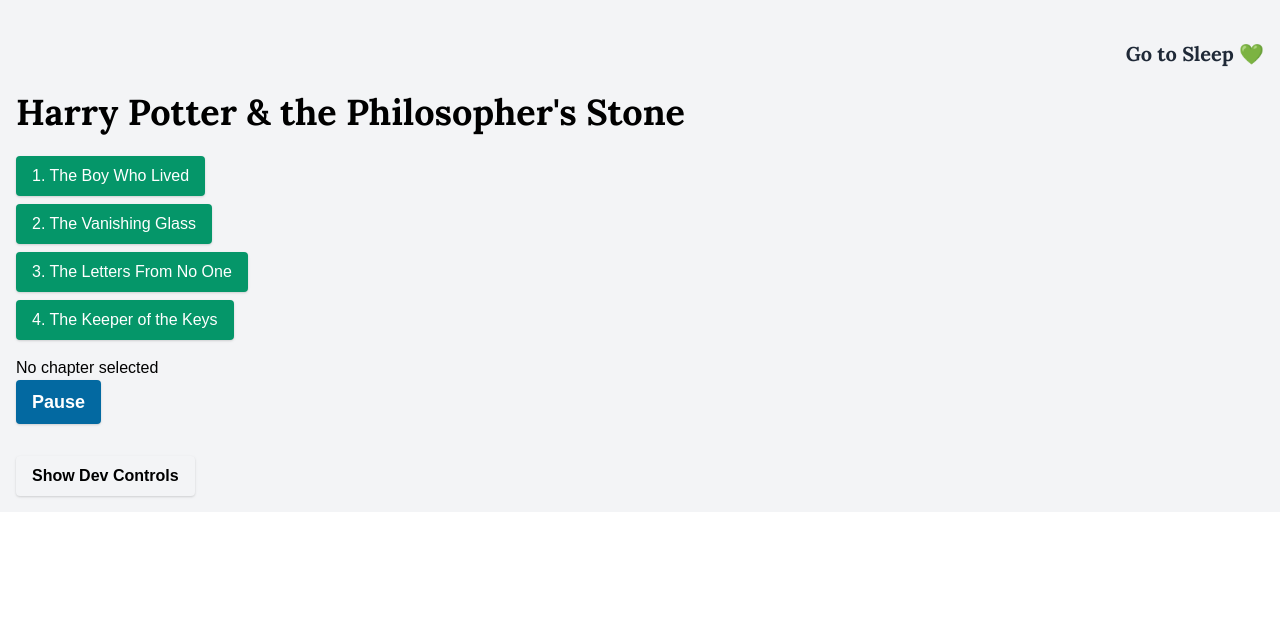
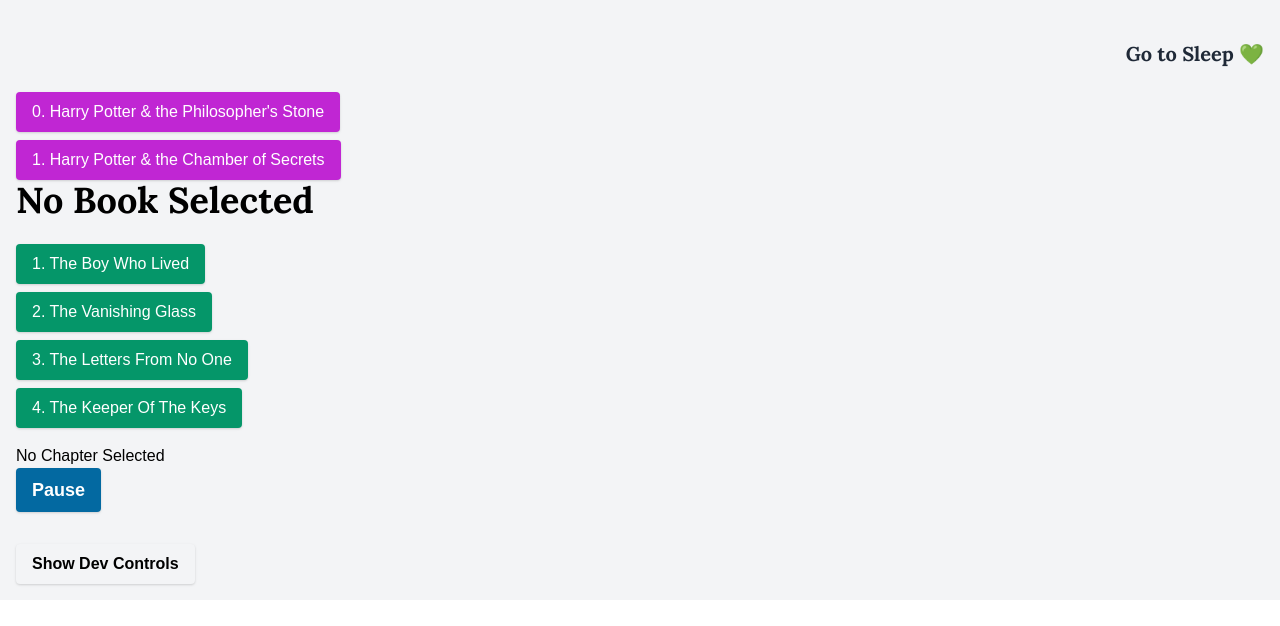
Before and after one commit to b7s9/audiobook-player, a React (Create React App) app: page / in a window 1280 px wide. Shown: the top 626 px of the page. Built offline with nearby package versions, Linux system fonts and the light colour scheme.

Commit message:
✨ Add book switching

```diff
--- /dev/null
+++ b/src/components/chapter-listing.js
@@ -0,0 +1,32 @@
+import React, { Component } from 'react';
+import data from '../data.json'
+import ChapterLoadButton from './chapter-load-button'
+
+class ChapterListing extends Component {
+
+	handleBookChange = () => {
+		this.props.loadBook(this.props.bookIndex)
+	}
+
+	handleChapterLoad = () => {
+		// this.props.chapterUrl = e.target.index
+	}
+
+	render() {
+		return (
+			<div>
+				{data.book[this.props.bookIndex].chapters.map((chapter) => {
+					return <ChapterLoadButton
+						key={chapter.number.toString()}
+						index={chapter.number}
+						url={chapter.url}
+						title={chapter.title}
+						loadChapter={this.handleChapterLoad}
+					></ChapterLoadButton>
+				})}
+			</div>
+		)
+	}
+}
+
+export default ChapterListing;
--- /dev/null
+++ b/src/components/chapter-load-button.js
@@ -0,0 +1,22 @@
+import React, { Component } from 'react';
+
+class ChapterLoadButton extends Component {
+
+	handleUrlChange = () => {
+		this.props.loadChapter(this.props.url)
+	}
+
+	render() {
+		return (
+			<button
+				key={this.props.index}
+				className='mt-2 mr-2 px-4 py-2 block rounded shadow text-white bg-green-600 active:bg-green-700'
+				onClick={this.handleuUrlChange}
+			>
+				{this.props.index + '. ' + this.props.title}
+			</button>
+		)
+	}
+}
+
+export default ChapterLoadButton;
--- a/src/components/player.js
+++ b/src/components/player.js
@@ -1,6 +1,8 @@
 import React, { Component } from 'react';
 import ReactPlayer from 'react-player'
 import Duration from './duration'
+import ChapterListing from './chapter-listing'
+import data from '../data.json'
 
 class Player extends Component {
 	state = {
@@ -9,7 +11,7 @@ class Player extends Component {
 		playing: true,
 		controls: false,
 		light: false,
-		volume: 0.8,
+		volume: 0.6,
 		muted: false,
 		played: 0,
 		loaded: 0,
@@ -17,7 +19,20 @@ class Player extends Component {
 		playbackRate: 1.0,
 		loop: false,
 		devControls: false,
-		chapter: 0
+		bookIndex: 0,
+		bookTitle: '',
+		chapterIndex: 0,
+		chapterTitle: '',
+		chapterUrl: ''
+		// book: {
+		// 	index: 0,
+		// 	title: '',
+		// 	chapter: {
+		// 		index: 0,
+		// 		title: '',
+		// 		url: ''
+		// 	}
+		// }
 	}
 
 	handleToggleDevControls = () => {
@@ -35,6 +50,11 @@ class Player extends Component {
 
 	handlePlayPause = () => {
 		this.setState({ playing: !this.state.playing })
+	}
+
+	handlePlay = () => {
+		console.log('onPlay')
+		this.setState({ playing: true })
 	}
 
 	handleStop = () => {
@@ -71,11 +91,6 @@ class Player extends Component {
 
 	handleTogglePIP = () => {
 		this.setState({ pip: !this.state.pip })
-	}
-
-	handlePlay = () => {
-		console.log('onPlay')
-		this.setState({ playing: true })
 	}
 
 	handleEnablePIP = () => {
@@ -124,14 +139,33 @@ class Player extends Component {
 		this.setState({ duration })
 	}
 
-	renderLoadButton = (url, chapter, label) => {
+	// renderLoadButton = (url, chapter, label) => {
+	// 	return (
+	// 		<button
+	// 			key={chapter}
+	// 			className='mt-2 mr-2 px-4 py-2 block rounded shadow text-white bg-green-600 active:bg-green-700'
+	// 			onClick={() => this.load(url)}
+	// 		>
+	// 			{chapter + '. ' + label}
+	// 		</button>
+	// 	)
+	// }
+
+	renderBookButton = (index) => {
 		return (
 			<button
-				className='mt-2 mr-2 px-4 py-2 block rounded shadow text-white bg-green-600 active:bg-green-700'
-				onClick={() => this.load(url)}>
-				{chapter + '. ' + label}
+				key={index}
+				className='mt-2 mr-2 px-4 py-2 block rounded shadow text-white bg-pink-600 active:bg-pink-700'
+				onClick={() => this.handleBookChange(index)}
+			>
+				{index + '. ' + data.book[index].title}
 			</button>
 		)
+	}
+
+	handleBookChange = (index) => {
+		this.setState({ bookIndex: index })
+		this.setState({ bookTitle: data.book[index].title })
 	}
 
 	ref = player => {
@@ -146,14 +180,21 @@ class Player extends Component {
 			<div className='app'>
 
 				<section className='section'>
-					<h2 className="font-serif font-bold text-4xl">Harry Potter &amp; the Philosopher's Stone</h2>
+
+					{data.book.map((book, index) => {
+						return this.renderBookButton(index)
+					})}
+
+					<h2 className="font-serif font-bold text-4xl">{this.state.bookTitle.length > 0 ? this.state.bookTitle : 'No Book Selected'}</h2>
 					<div className='chapter-select py-4' >
-						{this.renderLoadButton('audio/book-1/01-The-Boy-Who-Lived.mp3', 1, 'The Boy Who Lived')}
-						{this.renderLoadButton('https://b7s9-static.nyc3.digitaloceanspaces.com/audio-book/02-The-Vanishing-Glass.mp3', 2, 'The Vanishing Glass')}
-						{this.renderLoadButton('https://b7s9-static.nyc3.digitaloceanspaces.com/audio-book/03-The-Letters-From-No-One.mp3', 3, 'The Letters From No One')}
-						{this.renderLoadButton('https://b7s9-static.nyc3.digitaloceanspaces.com/audio-book/04-The-Keeper-Of-The-Keys.mp3', 4, 'The Keeper of the Keys')}
+						<ChapterListing
+							bookIndex={this.state.bookIndex}
+						// bookState={this.state.book}
+						// handleBookChange={this.load}
+						></ChapterListing>
+
 					</div>
-					<h3 className='text-md'>No chapter selected</h3>
+					<h3 className='text-md'>{this.state.chapterTitle.length > 0 ? this.state.chapterTitle : 'No Chapter Selected'}</h3>
 					<div className='controls'>
 						<button
 							className='px-4 py-2 bg-blue-700 font-bold text-white text-lg rounded shadow hover:bg-blue-800'
@@ -180,15 +221,15 @@ class Player extends Component {
 							onReady={() => console.log('onReady')}
 							onStart={() => console.log('onStart')}
 							onPlay={this.handlePlay}
-							onEnablePIP={this.handleEnablePIP}
-							onDisablePIP={this.handleDisablePIP}
+							// onEnablePIP={this.handleEnablePIP}
+							// onDisablePIP={this.handleDisablePIP}
 							onPause={this.handlePause}
 							onBuffer={() => console.log('onBuffer')}
 							onSeek={e => console.log('onSeek', e)}
 							onEnded={this.handleEnded}
 							onError={e => console.log('onError', e)}
-							onProgress={this.handleProgress}
-							onDuration={this.handleDuration}
+						// onProgress={this.handleProgress}
+						// onDuration={this.handleDuration}
 						/>
 					</div>
 
--- /dev/null
+++ b/src/data.json
@@ -0,0 +1,55 @@
+{
+	"series" : "Harry Potter",
+	"book": [
+		{
+			"title":"Harry Potter & the Philosopher's Stone",
+			"chapters":[
+				{
+					"number": 1,
+					"title": "The Boy Who Lived",
+					"url":"audio/book-1/01-The-Boy-Who-Lived.mp3"
+				},
+				{
+					"number": 2,
+					"title": "The Vanishing Glass",
+					"url":"audio/book-1/02-The-Vanishing-Glass.mp3"
+				},
+				{
+					"number": 3,
+					"title": "The Letters From No One",
+					"url":"audio/book-1/03-The-Letters-From-No-One.mp3"
+				},
+				{
+					"number": 4,
+					"title": "The Keeper Of The Keys",
+					"url":"audio/book-1/04-The-Keeper-Of-The-Keys.mp3"
+				}
+			]
+		},
+		{
+			"title":"Harry Potter & the Chamber of Secrets",
+			"chapters":[
+				{
+					"number": 1,
+					"title": "The Worst Birthday",
+					"url":"audio/book-2/01-The-Worst-Birthday.mp3"
+				},
+				{
+					"number": 2,
+					"title": "Dobby's Warning",
+					"url":"audio/book-1/02-Dobby's-Warning.mp3"
+				},
+				{
+					"number": 3,
+					"title": "The Burrow",
+					"url":"audio/book-1/03-The-Burrow.mp3"
+				},
+				{
+					"number": 4,
+					"title": "At Flourish And Blotts",
+					"url":"audio/book-1/04-At-Flourish-And-Blotts.mp3"
+				}
+			]
+		}
+	]
+}
```
